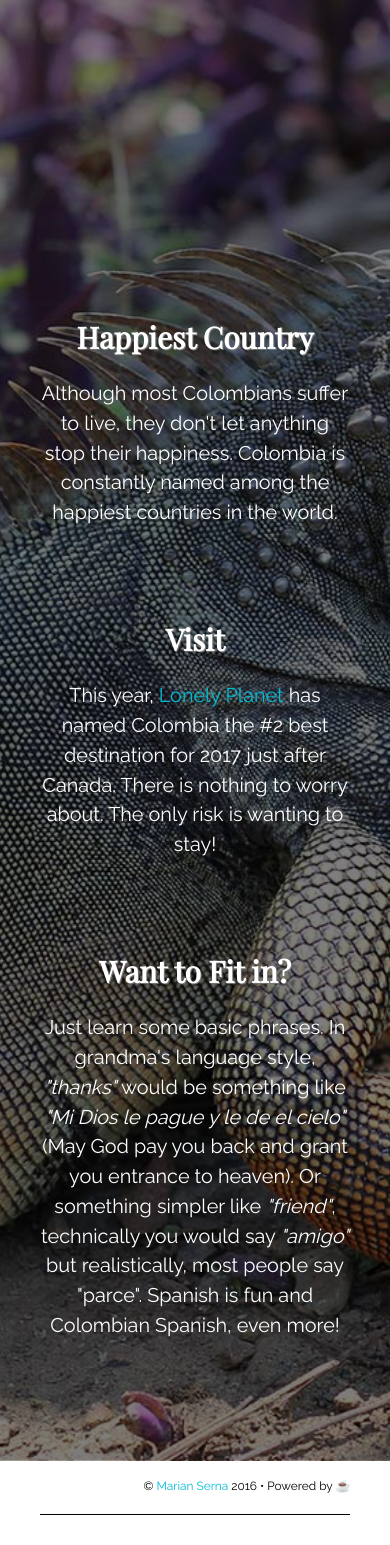
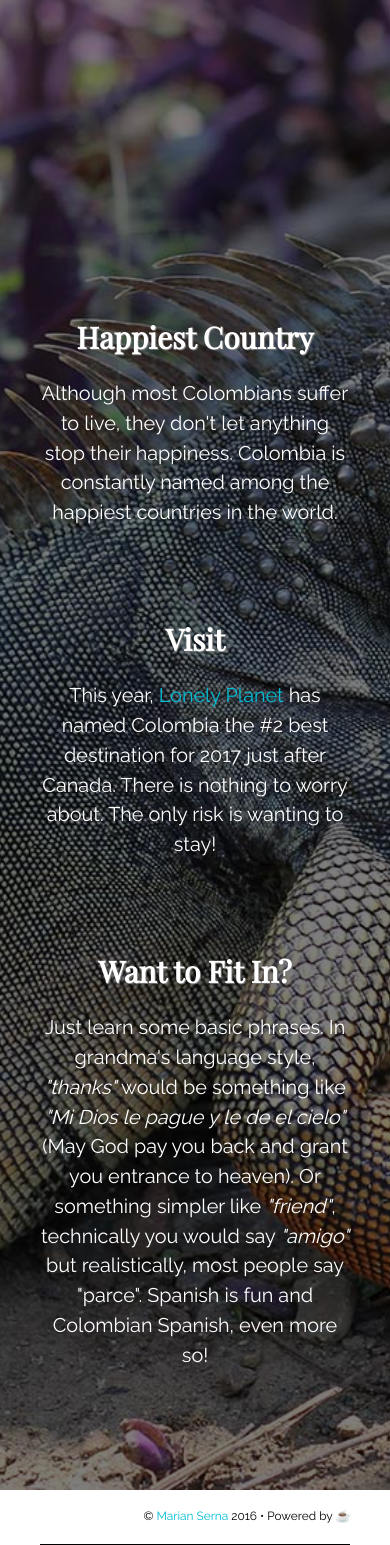
Before and after one commit to marianserna/Sapient-html5page, a PHP site: page /index.html in a window 390 px wide, after a click on "Culture". Shown: the part 142-1687 px from the top of the page. Before the commit the page ends 1657 px from the top, so only its background shows below. Run offline with PHP 8.4, Linux system fonts and the light colour scheme.

Commit message:
Code review & final touches

```diff
--- a/css/_mixins.scss
+++ b/css/_mixins.scss
@@ -1,3 +1,5 @@
+// This mixin adds a background image which has a solid gradient. The gradient darkens the image so that the text on top is easier to read
+
 @mixin image-gradient($opacity, $url) {
   background-image:
   linear-gradient(
--- a/css/_variables.scss
+++ b/css/_variables.scss
@@ -8,13 +8,13 @@
 $h2-font-size: 3rem;
 $h3-font-size: 1.2rem;
 
-// color
+// colors
 $body-color: #fff;
 $h2-color: #fff;
 $a-color: #00BCD4;
 $a-hover-color: #FF5722;
 $folk-background-color: #0097A7;
 
-//breakpoint
+//breakpoints
 $tablet-max-width: 968px;
 $xs-max-width: 560px;
--- a/css/components/_footer.scss
+++ b/css/components/_footer.scss
@@ -1,3 +1,7 @@
 footer {
   text-align: right;
+
+  @media(max-width: $xs-max-width) {
+    font-size: $h3-font-size;
+  }
 }
--- a/css/components/_info.scss
+++ b/css/components/_info.scss
@@ -1,14 +1,19 @@
 main {
+  // compensate for padding of the body on small device
   @media(max-width: $xs-max-width) {
     margin-left: -2em;
     margin-right: -2em;
   }
 }
 
+// Info is the whole section, which contains a row that contains 3 columns
 .info {
   display: none;
   min-height: 75vh;
   position: relative;
+  background-size: cover;
+  background-position: center;
+  background-repeat: no-repeat;
 
   &.active {
     display: block;
@@ -16,33 +21,20 @@
   }
 }
 
-.info::before {
-  content: "";
-  position: absolute;
-  top: 0;
-  left: 0;
-  right: 0;
-  bottom: 0;
-  background-size: cover;
-  background-position: center;
-  background-repeat: no-repeat;
-  z-index: -5;
-  opacity: 1;
-}
-
-#people::before {
+// Bringing mixin for background images
+#people {
   @include image-gradient(0.5, '../img/maria.jpg');
 }
 
-#culture::before {
+#culture {
   @include image-gradient(0.5, '../img/iguana.jpg');
 }
 
-#landscape::before {
+#landscape {
   @include image-gradient(0.2, '../img/chicamocha.jpg');
 }
 
-#history::before {
+#history {
   @include image-gradient(0.2, '../img/medellin.jpg');
 }
 
@@ -61,7 +53,6 @@
 
   .info-row {
     padding-top: 5vh;
-
 
     h2 {
       color: #212121;
@@ -95,6 +86,7 @@
 }
 
 .info-col {
+  // Need to position element to later on position ::after absolute
   position: relative;
   box-sizing: border-box;
   width: 33.3%;
@@ -126,6 +118,7 @@
   }
 }
 
+// Adding line between columns
 .info-col::after {
   content: "";
   height: 35%;
@@ -142,9 +135,3 @@
 .info-col:last-child::after {
   border: 0px;
 }
-
-footer {
-  @media(max-width: $xs-max-width) {
-    font-size: $h3-font-size;
-  }
-}
--- a/css/components/_nav.scss
+++ b/css/components/_nav.scss
@@ -31,9 +31,10 @@
 
     > li {
       width: 33.3%;
+      // Positioning to later on position dropdown absolute
       position: relative;
 
-      // change the style of the subnav when you hover the li
+      // Change the style of the subnav when you hover the li: makes it grow and fade in
       &:hover .sub-nav {
         height: 250px;
         animation: fade-in 500ms ease;
@@ -50,7 +51,7 @@
     z-index: 10;
 
     li {
-      background-color: $body-color;;
+      background-color: $body-color;
       padding: 15px 0;
 
       @media(max-width: $xs-max-width) {
--- a/css/style.css
+++ b/css/style.css
@@ -499,34 +499,24 @@
 .info {
   display: none;
   min-height: 75vh;
-  position: relative; }
+  position: relative;
+  background-size: cover;
+  background-position: center;
+  background-repeat: no-repeat; }
   .info.active {
     display: block;
     animation: fade-in 1s ease-in-out; }
 
-.info::before {
-  content: "";
-  position: absolute;
-  top: 0;
-  left: 0;
-  right: 0;
-  bottom: 0;
-  background-size: cover;
-  background-position: center;
-  background-repeat: no-repeat;
-  z-index: -5;
-  opacity: 1; }
-
-#people::before {
+#people {
   background-image: linear-gradient(rgba(0, 0, 0, 0.5), rgba(0, 0, 0, 0.5)), url("../img/maria.jpg"); }
 
-#culture::before {
+#culture {
   background-image: linear-gradient(rgba(0, 0, 0, 0.5), rgba(0, 0, 0, 0.5)), url("../img/iguana.jpg"); }
 
-#landscape::before {
+#landscape {
   background-image: linear-gradient(rgba(0, 0, 0, 0.2), rgba(0, 0, 0, 0.2)), url("../img/chicamocha.jpg"); }
 
-#history::before {
+#history {
   background-image: linear-gradient(rgba(0, 0, 0, 0.2), rgba(0, 0, 0, 0.2)), url("../img/medellin.jpg"); }
 
 #folk {
@@ -599,11 +589,10 @@
 .info-col:last-child::after {
   border: 0px; }
 
-@media (max-width: 560px) {
-  footer {
-    font-size: 1.2rem; } }
-
 footer {
   text-align: right; }
+  @media (max-width: 560px) {
+    footer {
+      font-size: 1.2rem; } }
 
 /*# sourceMappingURL=style.css.map */
--- a/index.html
+++ b/index.html
@@ -7,6 +7,7 @@
     <link rel="stylesheet" href="css/style.css">
     <title></title>
   </head>
+
   <body>
     <header>
       <h3>&#8226 THE RISK IS WANTING TO STAY &#8226</h3>
@@ -15,16 +16,16 @@
       <hr class="thicker">
     </header>
     <nav>
-      <ul class="main-nav">
-        <li class="trigger">WE ARE DIFFERENT
-          <ul class="sub-nav">
-            <li><a href="#people">People</a></li>
-            <li><a href="#culture">Culture</a></li>
-            <li><a href="#landscape">Landscape</a></li>
+      <ul class="main-nav" role="menubar">
+        <li role="menuitem" aria-haspopup="true" class="trigger">WE ARE DIFFERENT
+          <ul class="sub-nav" role="menu">
+            <li role="menuitem" aria-haspopup="false"><a href="#people">People</a></li>
+            <li role="menuitem" aria-haspopup="false"><a href="#culture">Culture</a></li>
+            <li role="menuitem" aria-haspopup="false"><a href="#landscape">Landscape</a></li>
           </ul>
         </li>
-        <li><a href="#history">OUR HISTORY</a></li>
-        <li><a href="#folk">SAPIENT FOLK</a></li>
+        <li role="menuitem" aria-haspopup="false"><a href="#history">OUR HISTORY</a></li>
+        <li role="menuitem" aria-haspopup="false"><a href="#folk">SAPIENT FOLK</a></li>
       </ul>
     </nav>
 
@@ -67,9 +68,9 @@
             </p>
           </div>
           <div class="info-col">
-            <h2>Want to Fit in?</h2>
+            <h2>Want to Fit In?</h2>
             <p>
-              Just learn some basic phrases. In grandma's language style, <em>"thanks"</em> would be something like <em>"Mi Dios le pague y le de el cielo"</em> (May God pay you back and grant you entrance to heaven). Or something simpler like <em>"friend"</em>, technically you would say <em>"amigo"</em> but realistically, most people say "parce". Spanish is fun and Colombian Spanish, even more!
+              Just learn some basic phrases. In grandma's language style, <em>"thanks"</em> would be something like <em>"Mi Dios le pague y le de el cielo"</em> (May God pay you back and grant you entrance to heaven). Or something simpler like <em>"friend"</em>, technically you would say <em>"amigo"</em> but realistically, most people say "parce". Spanish is fun and Colombian Spanish, even more so!
             </p>
           </div>
         </div>
@@ -92,7 +93,7 @@
           <div class="info-col">
             <h2>Like Coffee?</h2>
             <p>
-              It is all over the place. For a relaxing experience, visit the coffee triangle. As the tourism industry started to flourish after so many years of internal conflict, many coffee farms have handcrafted special experiences for foreign coffee lovers. If you're there, don't forget to try one of the most popular Colombian beverages: "aguapanela". Many Colombians don't drink coffee with water but with aguapanela.
+              It is all over the place. For a relaxing experience, visit the coffee triangle. As the tourism industry started to flourish after so many years of internal conflict, many coffee farms have handcrafted special experiences for foreign coffee lovers. If you're there, don't forget to try one of the most popular Colombian beverages: <em>"aguapanela"</em>. Many Colombians don't drink coffee with water but with aguapanela.
             </p>
           </div>
         </div>
@@ -109,7 +110,7 @@
           <div class="info-col">
             <h2>Most Innovative</h2>
             <p>
-              Medellin, the second largest city of the country, has been recognized as the most innovative city in the world. Its transportation system brings people together, and it has served as a model for many countries around the world as well as for other cities within the country. Medellin is its people.
+              Medellin, the second largest city of the country, has been recognized as the most innovative city in the world. Its transportation system brings people together and it has served as a model for many countries around the world as well as for other cities within the country. Medellin is its people.
             </p>
           </div>
           <div class="info-col">
@@ -124,13 +125,13 @@
       <section id="folk" class="info">
         <div class="p-container">
           <p>
-            Hello <span>Sapient team</span>! Thanks for visiting my microsite. I used this project to show a bit about the country where I come from because it has shaped me as a person, and it has taught me that the most important thing in life is how you treat and how you relate to people which, as I see it, fits very well with the culture at SapientNitro.
+            Hello <span>Sapient team</span>! Thanks for visiting my microsite. I used this project to show a bit about the country where I come from because it has shaped me as a person and it has taught me that the most important thing in life is how you treat and how you relate to people which, as I see it, fits very well with the culture at SapientNitro.
           </p>
 
           <p>Below you will find my thought process and workflow for this project from beginning to completion.</p>
 
           <p>
-            I probably would have taken a different approach should I have had more time (it was extended but I need the weekend for a school project). Basically, I would have created an interactive visualization of the different regions of Colombia and what can you do when you're there, as well as what are the characteristics of Colombians by region so that the user would be able to determine the particular region he/she would like to visit. Being more ambitious, I would have liked to create a database to store comments that people would be able to write on a map about a certain place in the country. These comments would be shown to users who want to visit that place (when they click on a trigger to show these comments).
+            I probably would have taken a different approach should I have had more time (it was extended but I need the weekend for a school project). Basically, I would have created an interactive visualization of the different regions of Colombia and what can you do when you're there, as well as what are the characteristics of Colombians by region so that the user would be able to determine the particular region he/she would like to visit. Being more ambitious, I would have liked to create a database to store comments that people would be able to write on a map about a certain place in the country. These comments would be shown to users who want to visit that place (when they click on a trigger to show them).
           </p>
         </div>
 
@@ -140,14 +141,14 @@
               <ul>
                 <li>Received email with project at 9:02 PM</li>
                 <li>Right away, switched into brainstorming mode</li>
-                <li>Drew initial sketch. Hated it. Realized that I didn't have a clear idea.</li>
+                <li>Drew initial sketch. Hated it. Realized that I didn't have a clear idea</li>
               </ul>
             </div>
             <div class="info-col">
               <h2>Stage 2: Define Idea</h2>
               <ul>
-                <li>Thought about a new approach: How can I use this project mixing the storyscaping concept and somehow showing who I am while still making it engaging?</li>
-                <li>Given the limited time and the fact that I had class and other assignments, I realized I wouldn't have time to produce my own assets; therefore, I decided to keep it simple and making it about something that I know and that I love: Colombia.</li>
+                <li>Thought about a new approach: How can I incorporate the storyscaping concept in the project and somehow showcase something I love, while creating an engaging experience?</li>
+                <li>Given the limited time and the fact that I had class and other assignments, I realized I wouldn't have time to produce new assets; therefore, I decided to keep it simple and use assets I already had.</li>
                 <li>Searched for design inspiration</li>
               </ul>
             </div>
@@ -155,10 +156,10 @@
               <h2>Stage 3: Produce</h2>
               <ul>
                 <li>Tried to create dropdown menu. Didn't like it. Failed.</li>
-                <li>Tried Back. Succeeded. Kept writing markup and SASS</li>
+                <li>Tried again. Succeeded. Kept writing markup and SASS</li>
                 <li>Searched for assets that suit the content. Tried to incorporate video: didn't work.</li>
                 <li>Changed assets</li>
-                <li>Made Tweaks: Tried to make site responsive</li>
+                <li>Made tweaks: Tried to make site responsive</li>
                 <li>Pushed to Github</li>
                 <li>Deployed to Heroku</li>
               </ul>
--- a/js/change_section.js
+++ b/js/change_section.js
@@ -1,3 +1,5 @@
+// Added click event on the nav links to toggle content that should be visible/active
+
 window.addEventListener('load', function() {
 
   var links = document.querySelectorAll('nav a');
@@ -6,6 +8,7 @@
     links[i].addEventListener('click', function(event) {
       event.preventDefault();
       document.querySelector('section.active').classList.remove('active');
+      // link href contains the id of the section I want to make active
       var id = event.target.getAttribute('href');
       document.querySelector(id).classList.add('active')
     });
```
Also changed, not shown: 1 other file.
